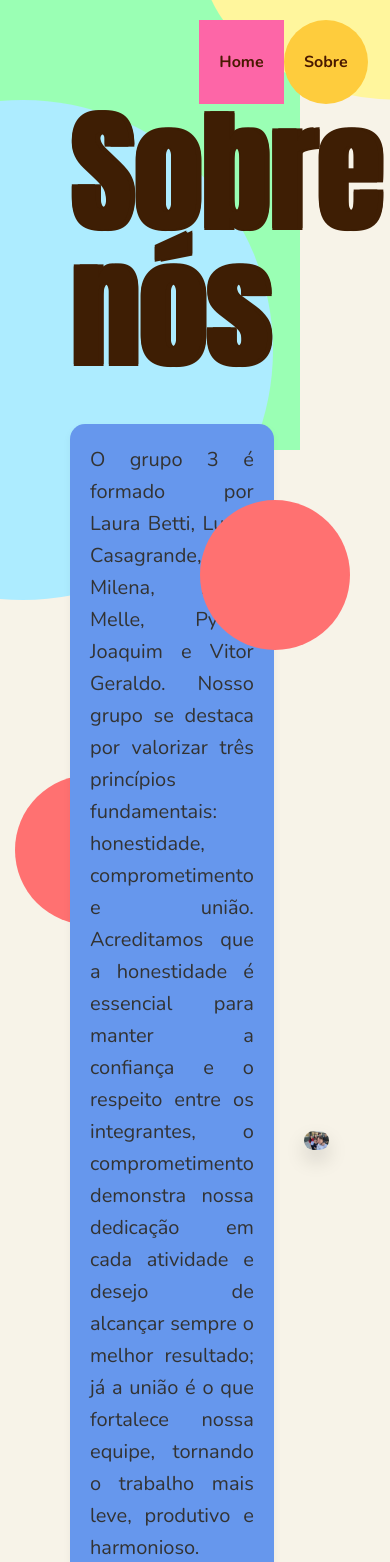
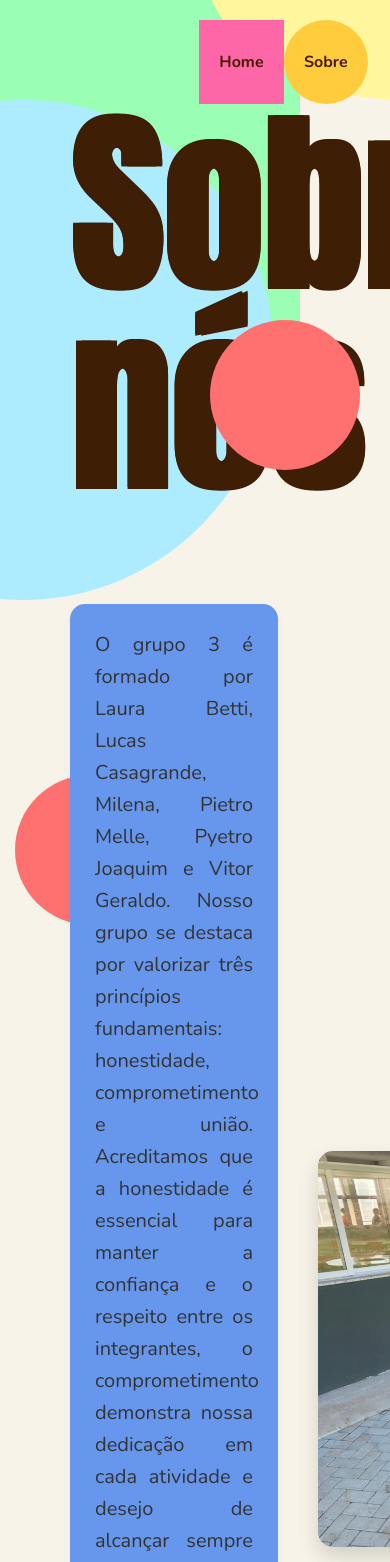
Before and after one commit to vitorcecato-sesi/projeto-iagenerativa-palloma, a React (Vite) app in the folder Frontend/: page /sobrenos in a window 390 px wide. Shown: the top 1562 px of the page. Built offline with nearby package versions, Linux system fonts and the light colour scheme; a web font is replaced by a local one.

Commit message:
responsivei quase

```diff
--- a/Frontend/src/pages/styles/SobreNos.css
+++ b/Frontend/src/pages/styles/SobreNos.css
@@ -100,8 +100,9 @@
     background-color: #6697ED; /* Cor de fundo suave para o texto */
     padding: 25px;
     border-radius: 15px;
-    max-width: 10000px;
+    width: 80%;
     box-shadow: 0 4px 8px rgba(0, 0, 0, 0.05);
+    font-size: 0.7em;
 }
 
 .sobre-nos-paragraph {
@@ -127,8 +128,7 @@
 }
 
 .group-photo {
-    width: 100%;
-    max-width: 700px; /* Limite o tamanho da imagem */
+    width: 33em;
     height: auto;
     border-radius: 15px;
     object-fit: cover;
@@ -136,7 +136,6 @@
     position: relative;
     z-index: 3; /* sobre o círculo decorativo */
     /* ajuste fino para posicionar a foto por cima do círculo vermelho */
-    transform: translate(30px, -40px);
 }
 
 /* --- Seção de Integrantes --- */
@@ -185,146 +184,43 @@
     color: #ADECFF; /* Azul cornflower do seu design original */
 }
 
-@media (max-width: 2391px) {
-   .sobre-nos-paragraph {
-        font-size: 2.1em;
-    }
+/* Media queries organizadas em ordem decrescente de largura */
 
-    .group-photo {
-        width: 80%;
-        height: auto;
-}
+@media (max-width: 361px) {
+     .sobre-nos-title{
+        font-size: 7em;
+     }
 
-.integrantes-title{
-    font-size: 2.5rem;
-}
+     .about-us-hero-section{
+        flex-direction: column;
+     }
 
-.integrante-name{
-    font-size: 2rem;
-}
-}
+     .about-text-column{
+     width: 26em;
+     z-index: 3;
+     }
 
-@media (max-width: 1755px){
-    .group-photo{
-        width: 93%;
-        margin-top: 2.2em;
-    }
+     .sobre-nos-paragraph{
+        font-size: 1.5em;
+     }
 
-     .sobre-nos-title {
-        font-size: 8.5em;
-    }
+     .group-photo{
+        width: 16em;
+     }
 
-    .sobre-nos-paragraph{
-        font-size: 2em;
-    }
+     .integrantes-title{
+        font-size: 1.5em;
+        width: 40em;
+        margin-left: -2em;
+     }
 
-    .integrantes-section{
+     .integrantes-grid{
+        grid-template-columns: 1fr;
+        gap: 20px 0px;
         padding: 0 20px;
-    }
+        margin-left: -3.3em;
+     }
 
-    .integrantes-title{
-        font-size: 2.2rem;
-    }
-
-    .integrantes-section {
-        position: relative; /* container for absolute positioning */
-        padding-top: 30px; /* give some room so content doesn't overlap unexpectedly */
-    }
-
-    .integrantes-title {
-        position: absolute;
-        left: 15px; /* align with the circle's left position */
-        top: 95px; /* pull the title up so it sits on top of the circle */
-        z-index: 5; /* above the circle (circle z-index is 1) */
-        background: transparent;
-        margin: 0;
-        padding: 0 6px; /* small horizontal padding so text doesn't touch circle edges */
-        transform: translateY(0);
-    }
-
-    .integrantes-grid{
-        margin-top: 10em;
-    }
-
-}
-
-
-@media (max-width: 1270px) {
-    .sobre-nos-title {
-        font-size: 8.5em;
-    }
-
-    .sobre-nos-paragraph{
-        font-size: 20px;
-    }
-
-    .group-photo{
-        width: 90%;
-        margin-top: 4em;
-    }
-
-    .integrantes-section{
-        padding: 0 20px;
-    }
-
-    .integrantes-title{
-        font-size: 2.2rem;
-    }
-
-    .integrantes-section {
-        position: relative; /* container for absolute positioning */
-        padding-top: 30px; /* give some room so content doesn't overlap unexpectedly */
-    }
-
-    .integrantes-title {
-        position: absolute;
-        left: 15px; /* align with the circle's left position */
-        top: 95px; /* pull the title up so it sits on top of the circle */
-        z-index: 5; /* above the circle (circle z-index is 1) */
-        background: transparent;
-        margin: 0;
-        padding: 0 6px; /* small horizontal padding so text doesn't touch circle edges */
-        transform: translateY(0);
-    }
-
-    .integrantes-grid{
-        margin-top: 10em;
-    }
 
 
 }
-
-@media (max-width: 1205px) {
-    .about-us-hero-section {
-        gap: 30px;
-        margin-top: -0.3em;
-    }
-
-    .about-image-column,
-    .about-text-column {
-        max-width: 100%;
-    }
-
-    .group-photo {
-        transform: translate(0, 0); /* centraliza a imagem em telas menores */
-        width: 95%;
-        margin-top: -1em;
-    }
-}
-
-@media (max-width: 1110px) {
-    .about-us-hero-section{
-        margin-top: 3em;
-    }
-
-    .about-text-column {
-        padding: 20px;
-        margin-bottom: 2em;
-    }
-
-    /* reposicionar a bolinha vermelha para baixo do bloco azul */
-    .sobre-nos-circle-red-small-top {
-        top: 500px; /* move para baixo */
-        right: 40px; /* ajusta posição horizontal */
-    }
-}
```
